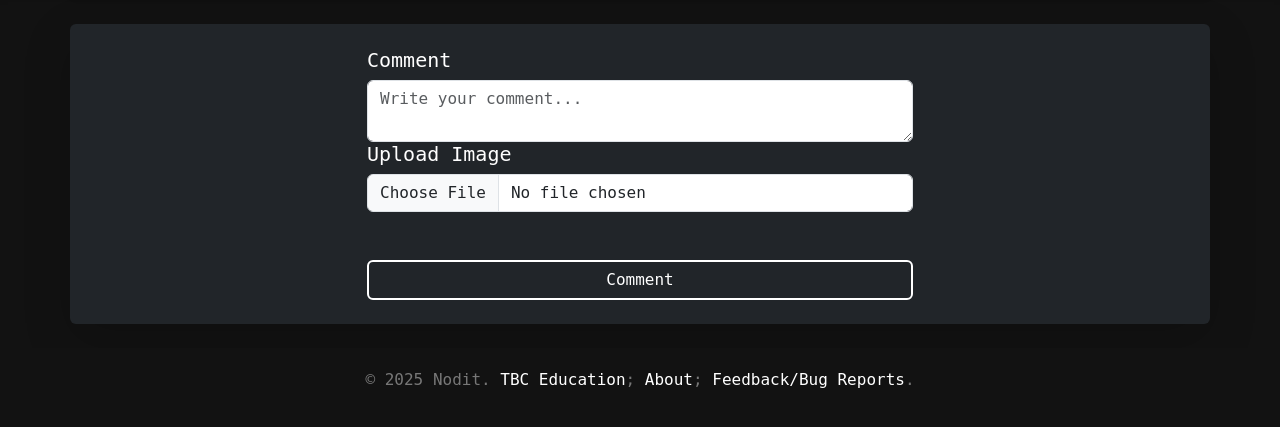
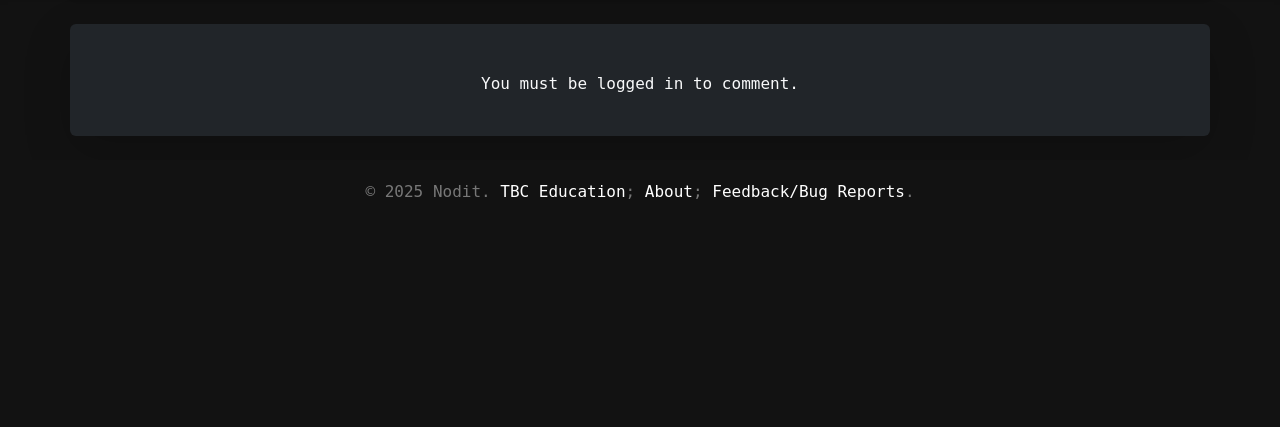
Before and after one commit to neogitz/Nodit, a Flask app: template templates/create_comment.html in a window 1280 px wide. Shown: the part 136-563 px from the top of the page. Run offline with Flask 3, Linux system fonts and the light colour scheme; the template is opened without the code that fills it: values that come from a table or form of the project are taken from there, others are empty; data comes from the database, SQL or seed files in the repository; some libraries are stand-ins or nearby versions.

Commit message:
Update create_comment.html

```diff
--- a/templates/create_comment.html
+++ b/templates/create_comment.html
@@ -10,18 +10,23 @@
 {% endfor %}
 {% endfor %}
 
-<form method="POST">
-    <div class="d-flex w-50 flex-column mx-auto">
-        {{ form.hidden_tag() }}
-
-        <h5>{{ form.text.label }}</h5>
-        {{ form.text(class="form-control", placeholder="Write your comment...") }}
-
-        <h5>{{ form.img.label }}</h5>
-        {{ form.img(class="form-control", placeholder="Upload File...") }}
-
-        {{ form.submit(class="mt-5 btn btn-outline-light") }}
+    <div class="comment-form mt-4">
+        {% if current_user.is_authenticated %}
+        <h5 class="text-light">Add a Comment</h5>
+        <form method="POST" action="/thread/{{ post.threadID }}/post/{{ post.postID }}/comment"
+              enctype="multipart/form-data">
+            {{ form.hidden_tag() }}
+            <div class="mb-3">
+                {{ form.text(class="form-control", placeholder="Write your comment here...") }}
+            </div>
+            <div class="mb-3">
+                {{ form.img(class="form-control", placeholder="Upload image content...") }}
+            </div>
+            <button type="submit" class="btn btn-primary w-100">Post Comment</button>
+        </form>
+        {% else %}
+        <p class="text-center text-light">You must be logged in to comment.</p>
+        {% endif %}
     </div>
-</form>
 
 {% endblock %}
```
